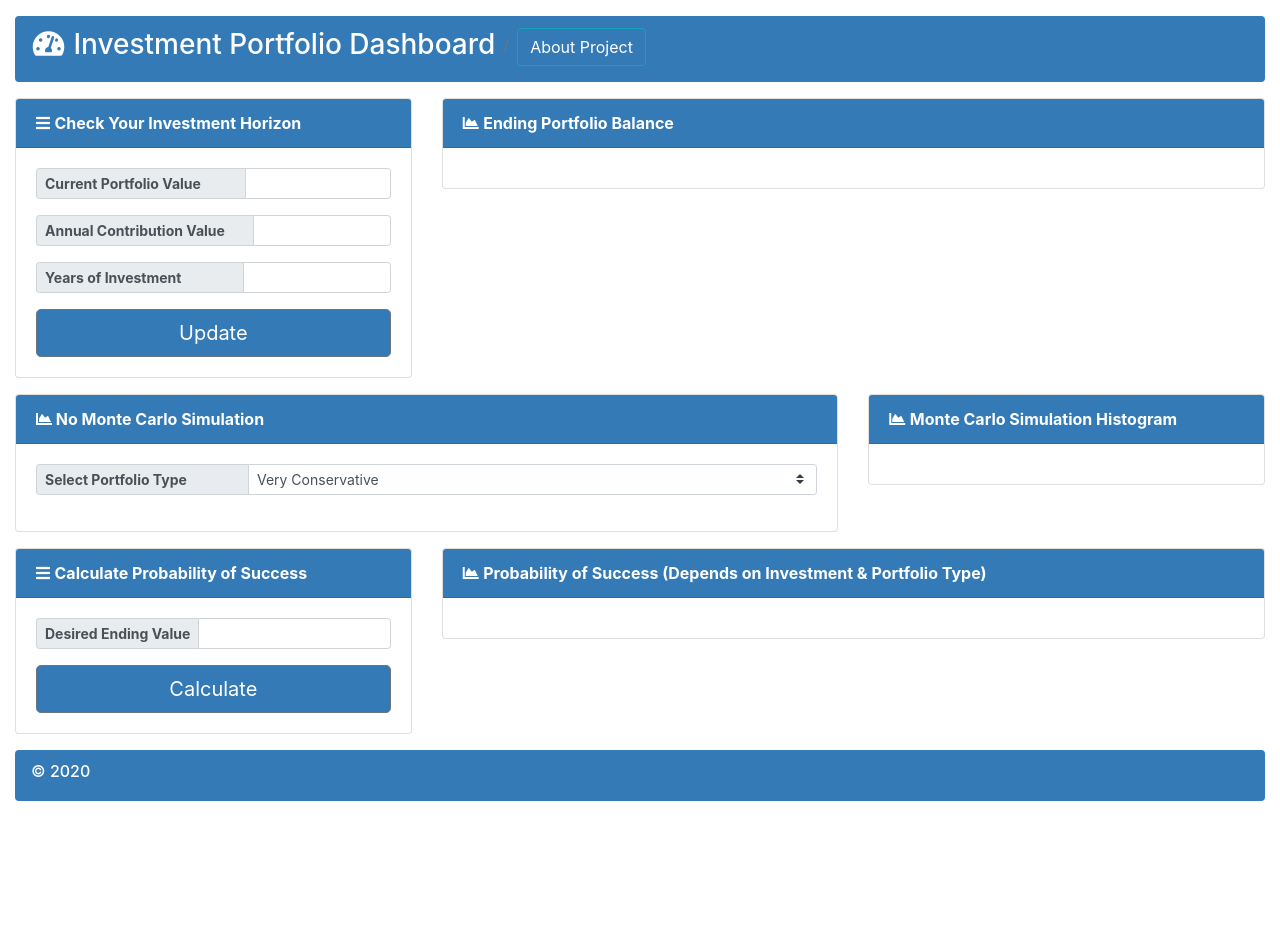
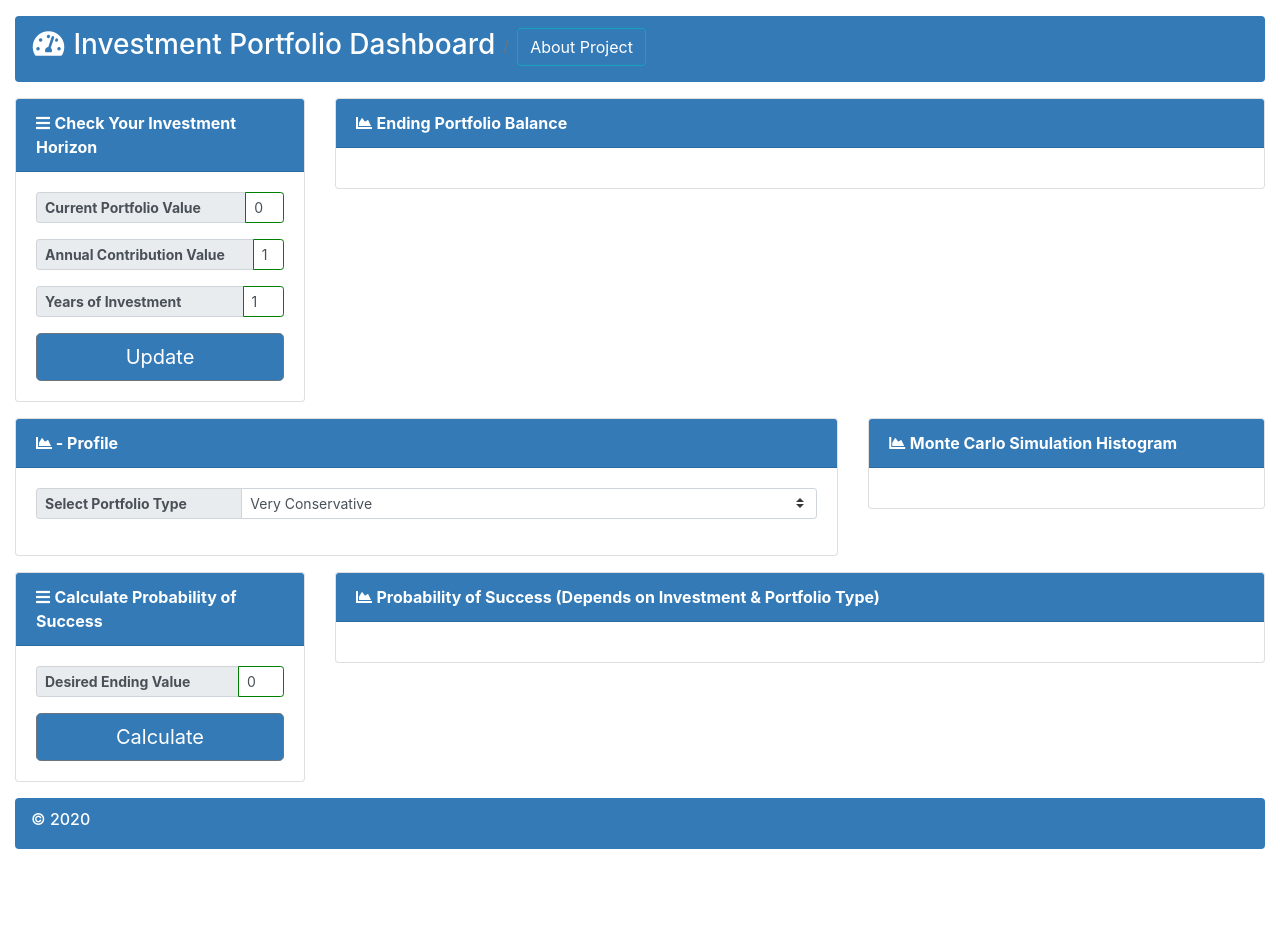
Before and after one commit to hmars333/Project-2-Group-4, a Flask app: page / in a window 1280 px wide. Before the commit the page ends 801 px from the top, so only its background shows below. Run offline with Flask 2, Linux system fonts and the light colour scheme; parts of the project's set-up code (start-up, migrations or seed data) failed here and were passed over; some libraries are stand-ins or nearby versions.

Commit message:
Monte Carlo 1000 Simulations & Bootstrap Validation Changes

```diff
--- a/Portfolio-App/app.py
+++ b/Portfolio-App/app.py
@@ -123,7 +123,7 @@ def histogram():
     portfolio = request.args.get('pf')
 
     simH = pd.DataFrame()
-    iterations = 100
+    iterations = 1000
     for x in range(iterations):
 
         expected_return = dataSummary.iloc[0][portfolio]  # .0867 #Value based on selection
@@ -156,7 +156,7 @@ def probOfSuccess():
     endAmount = request.args.get('ps')
 
     simP = pd.DataFrame()
-    iterations = 100
+    iterations = 1000
     for x in range(iterations):
 
         expected_return = dataSummary.iloc[0][portfolio]  # .0867 #Value based on selection
@@ -177,6 +177,7 @@ def probOfSuccess():
 
     ending_values = simP.loc[time_horizon - 1]
     prob_of_success = (len(ending_values[ending_values > float(endAmount)]) / len(ending_values)) * 100
+    prob_of_success = "{0:.2f}".format(prob_of_success)
     pString = f"Your probability of success is {prob_of_success}%"
     pString = json.dumps(pString)
     return pString
--- a/Portfolio-App/static/js/validation.js
+++ /dev/null
@@ -1,10 +0,0 @@
-function CheckDecimal(inputtxt)  {
-    var decimal=  /^[-+]?[0-9]+\.[0-9]+$/;
-    if(inputtxt.value.match(decimal)) {
-        alert('Correct, try another...')
-        return true;
-    } else {
-        alert('Wrong...!')
-        return false;
-    }
-}
--- a/Portfolio-App/static/static/js/app.js
+++ b/Portfolio-App/static/static/js/app.js
@@ -1,5 +1,5 @@
 var ChartBLabel = d3.select("#ChartBLabel");
-ChartBLabel.html("No");
+ChartBLabel.html("- ");
 
 function optionChanged() {
   updateEachPortfolio();
--- a/Portfolio-App/templates/index.html
+++ b/Portfolio-App/templates/index.html
@@ -16,10 +16,19 @@
   <!-- Custom styles for this template-->
   <link href="{{ url_for('static', filename='css/sb-admin.css') }}" rel="stylesheet">
 
+    <style>
+        input:invalid {
+            border: thin solid red;
+        }
+        input:valid {
+            border: thin solid green;
+        }
+    </style>
+
 </head>
 
 <body id="page-top">
-  <form method="POST" action="/">
+  <form name="investment-db" method="POST" action="/" class="form-horizontal">
 
     <div id="wrapper">
 
@@ -39,7 +48,7 @@
           </ol>
 
           <div class="row">
-            <div class="col-lg-4">
+            <div class="col-lg-3">
               <div class="card mb-3">
                 <div class="card-header" style="color: #ffffff;background-color: #337ab7;">
                   <i class="fas fa-bars"></i>
@@ -51,25 +60,25 @@
                     <div class="input-group-prepend">
                         <span class="input-group-text"><b>Current Portfolio Value &nbsp;&nbsp;&nbsp;&nbsp;&nbsp;&nbsp;&nbsp;&nbsp;&nbsp;&nbsp;</b></span>
                     </div>
-                    <input type="text" id="presentValue" id="presentValue" class="form-control" aria-label="Small" aria-describedby="inputGroup-sizing-sm">
+                    <input type="text" id="presentValue" value="0" required pattern= "\d+(\.\d{1,2})?" class="form-control" aria-label="Small" aria-describedby="inputGroup-sizing-sm">
                   </div>
                   <div class="input-group input-group-sm mb-3">
                     <div class="input-group-prepend">
                       <span class="input-group-text"><b>Annual Contribution Value &nbsp;&nbsp;&nbsp;&nbsp;&nbsp;</b></span>
                     </div>
-                    <input type="text" id="investmentValue" class="form-control" aria-label="Small" aria-describedby="inputGroup-sizing-sm">
+                    <input type="text" id="investmentValue" value="1" required pattern= "\d+(\.\d{1,2})?" class="form-control" aria-label="Small" aria-describedby="inputGroup-sizing-sm">
                   </div>
                   <div class="input-group input-group-sm mb-3">
                     <div class="input-group-prepend">
                       <span class="input-group-text"><b>Years of Investment &nbsp;&nbsp;&nbsp;&nbsp;&nbsp;&nbsp;&nbsp;&nbsp;&nbsp;&nbsp;&nbsp;&nbsp;&nbsp;&nbsp;&nbsp;</b></span>
                     </div>
-                    <input type="text" id="horizon" class="form-control" aria-label="Small" aria-describedby="inputGroup-sizing-sm">
+                    <input type="text" id="horizon" value="1" required pattern= "\b([1-9]|[0-9][0-9])\b" class="form-control" aria-label="Small" aria-describedby="inputGroup-sizing-sm">
                   </div>
                   <button type="button" class="btn btn-secondary btn-lg btn-block" style="color: #ffffff;background-color: #337ab7;" onclick="updatePortfolio()">Update</button>
                 </div>
               </div>
             </div>
-            <div class="col-lg-8">
+            <div class="col-lg-9">
               <div class="card mb-3">
                 <div class="card-header" style="color: #ffffff;background-color: #337ab7;">
                   <i class="fas fa-chart-area"></i>&nbsp;<b>Ending Portfolio Balance</b>
@@ -85,12 +94,14 @@
             <div class="col-lg-8">
               <div class="card mb-3">
                 <div class="card-header" style="color: #ffffff;background-color: #337ab7;">
-                  <i class="fas fa-chart-area"></i><b>&nbsp;<span id="ChartBLabel"></span> Monte Carlo Simulation</b>
+                  <i class="fas fa-chart-area"></i><b>&nbsp;<span id="ChartBLabel"></span>
+                    Profile
+                    </b>
                 </div>
                 <div class="card-body">
                     <div class="input-group input-group-sm mb-3">
                         <div class="input-group-prepend">
-                            <span class="input-group-text"><b>Select Portfolio Type&nbsp;&nbsp;&nbsp;&nbsp;&nbsp;&nbsp;&nbsp;&nbsp;&nbsp;&nbsp;&nbsp;&nbsp;&nbsp;&nbsp;&nbsp;&nbsp;</b></span>
+                            <span class="input-group-text"><b>Select Portfolio Type&nbsp;&nbsp;&nbsp;&nbsp;&nbsp;&nbsp;&nbsp;&nbsp;&nbsp;&nbsp;&nbsp;&nbsp;&nbsp;&nbsp;</b></span>
                         </div>
                         <select id="portfolio" class="browser-default custom-select" onchange="optionChanged()">
                             <option value="Very_Conservative" text="Very Conservative" selected>Very Conservative</option>
@@ -117,7 +128,7 @@
           </div>
 
             <div class="row">
-                <div class="col-lg-4">
+                <div class="col-lg-3">
                   <div class="card mb-3">
                     <div class="card-header" style="color: #ffffff;background-color: #337ab7;">
                       <i class="fas fa-bars"></i>
@@ -126,15 +137,15 @@
                     <div id="sample-metadata" class="card-body">
                       <div class="input-group input-group-sm mb-3">
                           <div class="input-group-prepend">
-                            <span class="input-group-text"><b>Desired Ending Value</b></span>
+                            <span class="input-group-text"><b>Desired Ending Value&nbsp;&nbsp;&nbsp;&nbsp;&nbsp;&nbsp;&nbsp;&nbsp;&nbsp;&nbsp;&nbsp;&nbsp;</b></span>
                         </div>
-                        <input type="text" id="probOfSuccess" class="form-control" aria-label="Small" aria-describedby="inputGroup-sizing-sm">
+                        <input type="text" id="probOfSuccess" value="0" required pattern= "\d+(\.\d{1,2})?" class="form-control" aria-label="Small" aria-describedby="inputGroup-sizing-sm">
                       </div>
                       <button type="button" class="btn btn-secondary btn-lg btn-block" style="color: #ffffff;background-color: #337ab7;" onclick="endingAmount()">Calculate</button>
                     </div>
                   </div>
                 </div>
-                <div class="col-lg-8">
+                <div class="col-lg-9">
                   <div class="card mb-3">
                     <div class="card-header" style="color: #ffffff;background-color: #337ab7;">
                       <i class="fas fa-chart-area"></i>&nbsp;<b>Probability of Success (Depends on Investment & Portfolio Type)</b>
@@ -172,11 +183,11 @@
     <script src="https://ajax.googleapis.com/ajax/libs/jquery/3.3.1/jquery.min.js"></script>
     <script src="https://cdnjs.cloudflare.com/ajax/libs/popper.js/1.14.7/umd/popper.min.js"></script>
     <script src="https://stackpath.bootstrapcdn.com/bootstrap/4.3.1/js/bootstrap.min.js"></script>
+    <script src="https://cdnjs.cloudflare.com/ajax/libs/1000hz-bootstrap-validator/0.11.9/validator.min.js"></script>
 
-    <script src="{{ url_for('static', filename='./js/validation.js') }}"></script>
+{#    <script src="{{ url_for('static', filename='./static/js/validation.js') }}"></script>#}
     <!-- Main script file to load charts with sample data -->
     <script src="{{ url_for('static', filename='./static/js/app.js') }}"></script>
-
 
   </form>
 </body>
```
Also changed, not shown: Portfolio-App/templates/about.html (+33 -5 lines).
